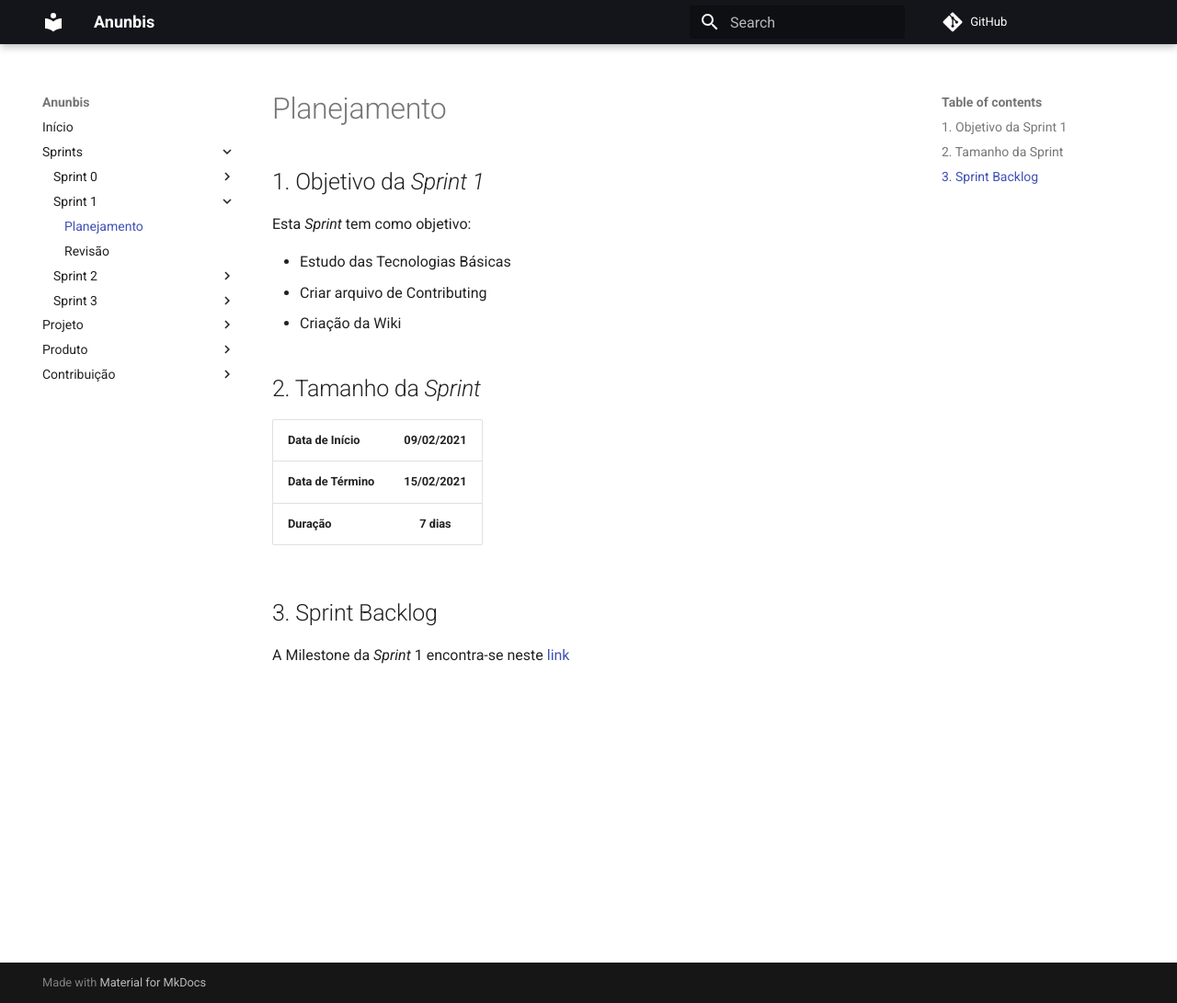
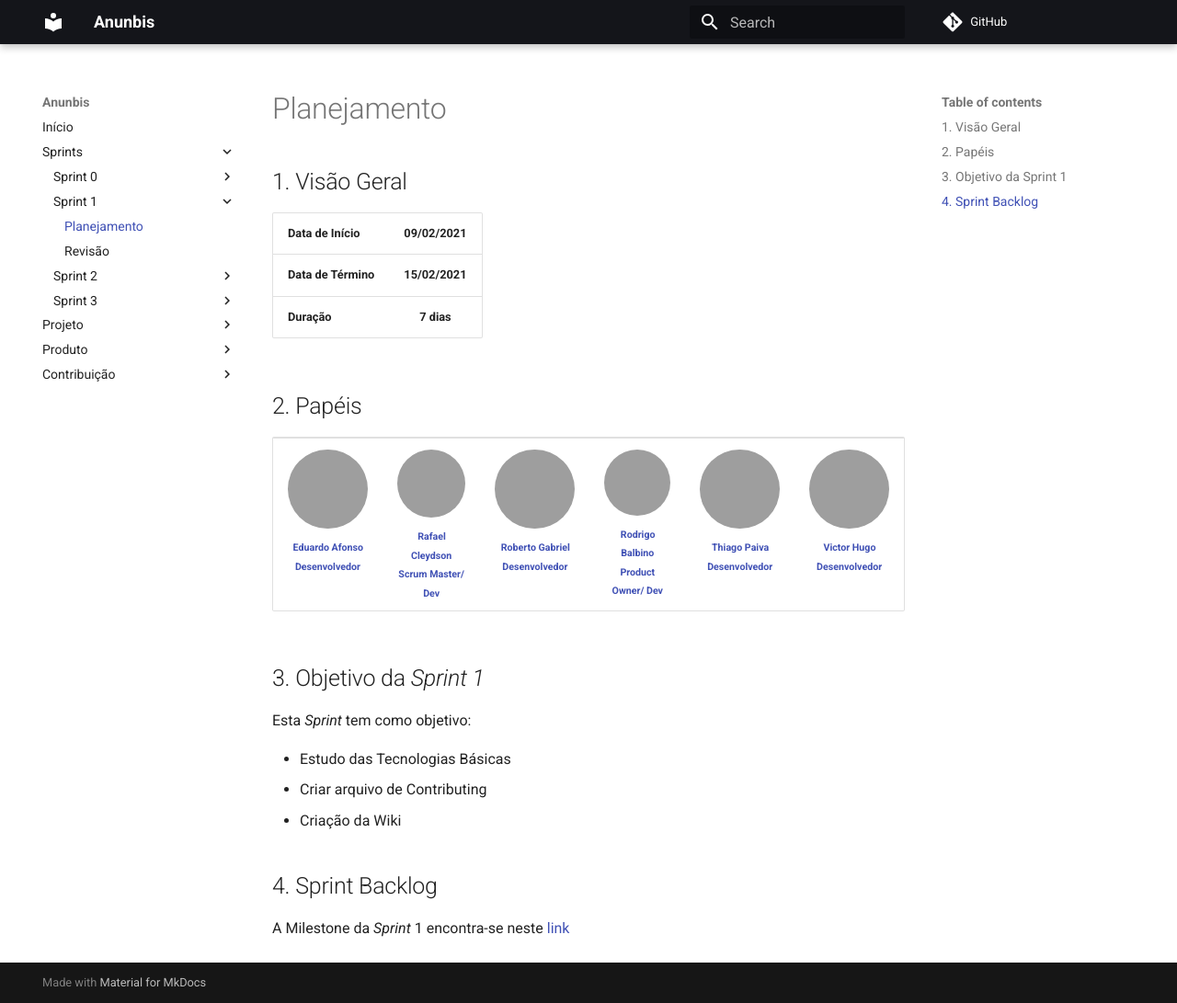
Before and after one commit to fga-eps-mds/2020.2-Anunbis, an MkDocs documentation site: the page built from docs/sprints/planejamento-sprint-1.md, in a window 1280 px wide and 1091 px high. Shown: the whole window at 92% size. Built offline with MkDocs 1.6.1 and Material for MkDocs 9.7.7, drawn with Linux system fonts in a browser that asks for light colours; comment, search, counter and statistics services are not loaded; grey boxes are pictures that could not be loaded.

Commit message:
#60 Atualizando planejamento e revisao da sprint 1
Co-authored-by: Balbinoo <rodrigo080599@hotmail.com>

```diff
--- a/docs/sprints/planejamento-sprint-1.md
+++ b/docs/sprints/planejamento-sprint-1.md
@@ -1,3 +1,45 @@
+
+## 1. Visão Geral
+
+| Data de Início | 09/02/2021 |
+|:--|:--:|
+| **Data de Término** | **15/02/2021** |
+| **Duração** | **7 dias** |
+
+## 2. Papéis
+
+<table>
+    <tr>
+     <!-- Eduardo   -->
+        <td align="center"><a href="https://github.com/oEduardoAfonso"><img style="border-radius: 50%;" src="https://avatars.githubusercontent.com/u/54921791?s=400&u=12d7cd0e0fdb7e4540dd786c4cc936167d8b7666&v=4" width="100px;" alt=""/><br /><sub><b>Eduardo Afonso</b><br><b>Desenvolvedor</b></sub></a><br /><a href="https://github.com/DanielPortods"></a></td>
+     <!-- Raphael -->
+        <td align="center"><a href="https://github.com/RcleydsonR">
+        <img style="border-radius: 50%;" src="https://avatars.githubusercontent.com/u/74625814?s=460&u=c3b77eaa289d931e139e184d494e0151956372a8&v=4"width="100px;" alt=""/>
+        <br /><sub><b>Rafael Cleydson</b><br><b>Scrum Master/ Dev</b></sub></a><br /><a href="https://github.com/Bruno-Felix"></a></td>
+         <!-- Roberto  -->
+        <td align="center"><a href="https://github.com/mangabeiras"><img style="border-radius: 50%;" src="https://avatars.githubusercontent.com/u/54643519?s=400&u=e818422fc51e3e58e20e2bfc28bcdcd96a3acf62&v=4" width="100px;" alt=""/><br /><sub><b>Roberto Gabriel</b><br><b>Desenvolvedor</sub></a><br /><a href="https://github.com/emysdias"></a></td>
+     <!-- Rodrigo     -->
+        <td align="center"><a href=https://github.com/Balbinoo><img style="border-radius: 50%;" src="https://avatars.githubusercontent.com/u/54644626?s=400&u=8d36fb668cd69ccd23d5827ae9e1b86a937eefa1&v=4" width="100px;" alt=""/><br /><sub><b>Rodrigo Balbino</b><br><b>Product Owner/ Dev</b></sub></a><br /><a href="https://github.com/DenysRogeres"></a></td>
+    <!-- Thiago  -->
+        <td align="center"><a href=https://github.com/thiagohdaqw><img style="border-radius: 50%;" src="https://avatars.githubusercontent.com/u/54081877?s=400&u=c1add0666adbf836efe972df83a854185477c2cc&v=4" width="100px;" alt=""/><br /><sub><b>Thiago Paiva</b><br><b>Desenvolvedor</sub></a><br /><a href="https://github.com/daniel-bm"></a></td>
+     <!-- Victor -->
+        <td align="center"><a href=https://github.com/victorhugo21><img style="border-radius: 50%;" src="https://avatars.githubusercontent.com/u/54643372?s=400&u=662c17b015a365ca35b5b4ea519c0fd64fd00184&v=4" width="100px;" alt=""/><br /><sub><b>Victor Hugo</b><br><b>Desenvolvedor</sub></a><br /><a href="https://github.com/enzoggqs"></a></td>
+        </tr>
+    </table>
+
+## 3. Objetivo da _Sprint 1_
+
+<p align="justify">Esta <i>Sprint</i> tem como objetivo:</p>
+
+- Estudo das Tecnologias Básicas
+- Criar arquivo de Contributing
+- Criação da Wiki
+
+## 4. Sprint Backlog
+
+A Milestone da _Sprint_ 1 encontra-se neste [link](https://github.com/fga-eps-mds/2020.2-Anunbis/milestone/2)
+
+<!--
 ## 1. Objetivo da _Sprint 1_
 
 <p align="justify">Esta <i>Sprint</i> tem como objetivo:</p>
@@ -14,18 +56,8 @@
 | **Duração** | **7 dias** |
 
 
-<!--## 3. Pareamento
-
-> Não haverá pareamento na Sprint
--->
-
 ## 3. Sprint Backlog
 
 A Milestone da _Sprint_ 1 encontra-se neste [link](https://github.com/fga-eps-mds/2020.2-Anunbis/milestone/2)
 
-
-<!--
-## 6. Débitos Acumulados
-
-> Não houve débitos acumulados da Sprint passada.
 -->
```
Also changed, not shown: docs/sprints/revisao-sprint-1.md (+36 -1 lines).
